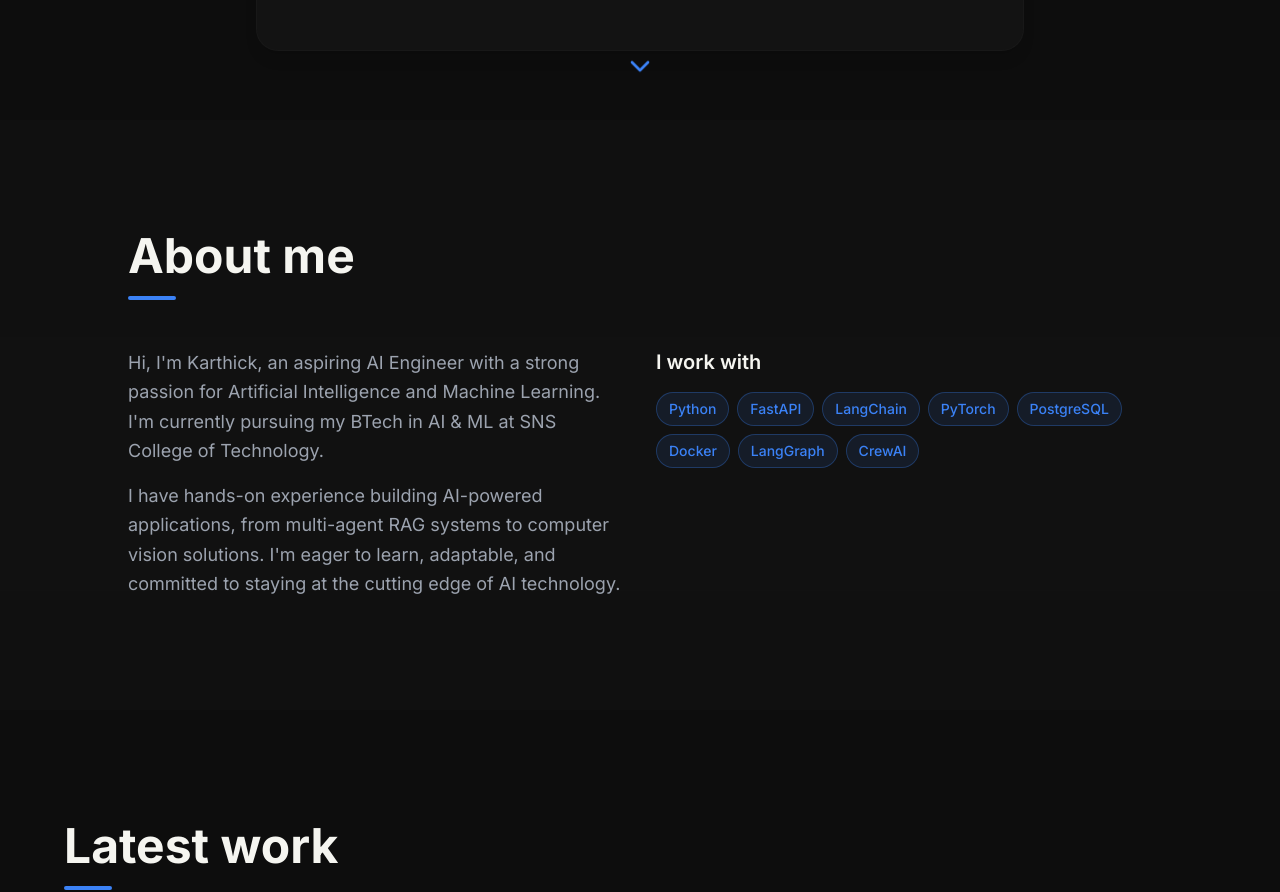
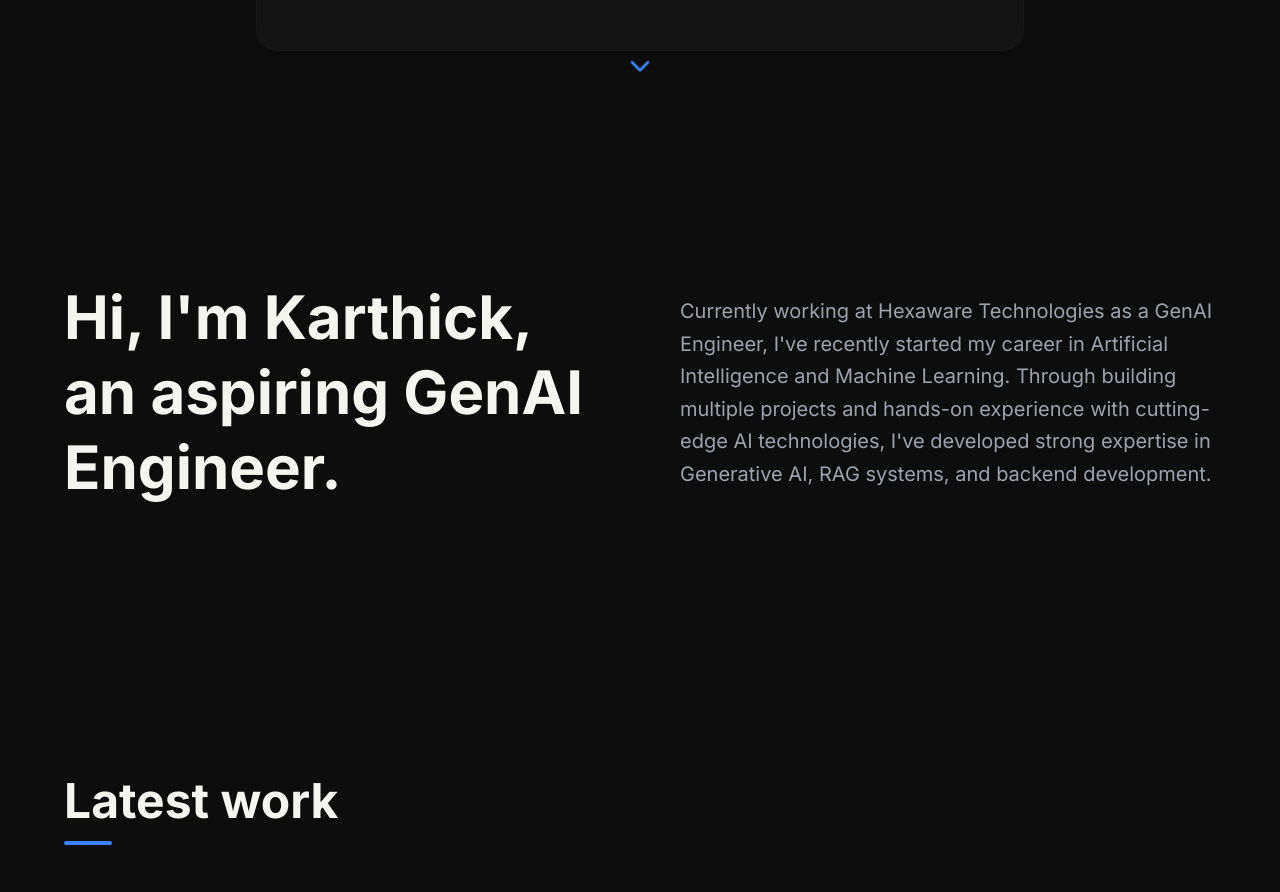
Before and after one commit to Karthickraja018/karthick-raja-e-portfolio, a Next.js app: page / in a window 1280 px wide. Shown: the part 680-1572 px from the top of the page. Built offline with nearby package versions, Linux system fonts and the light colour scheme.

Commit message:
feat: implement scroll-based visibility for about section elements

```diff
--- a/components/about.tsx
+++ b/components/about.tsx
@@ -1,49 +1,75 @@
 'use client'
 
+import { useEffect, useRef, useState } from 'react'
+
+interface ScrollRevealElement {
+  ref: React.RefObject<HTMLElement>
+  isVisible: boolean
+}
+
 export default function About() {
-  const technologies = [
-    { name: 'Python', category: 'Language' },
-    { name: 'FastAPI', category: 'Backend' },
-    { name: 'LangChain', category: 'AI Framework' },
-    { name: 'PyTorch', category: 'ML' },
-    { name: 'PostgreSQL', category: 'Database' },
-    { name: 'Docker', category: 'DevOps' },
-    { name: 'LangGraph', category: 'AI Framework' },
-    { name: 'CrewAI', category: 'Multi-Agent' },
-  ]
+  const section = useRef<HTMLDivElement>(null)
+  const greeting = useRef<HTMLDivElement>(null)
+  const description = useRef<HTMLDivElement>(null)
+
+  const [greetingVisible, setGreetingVisible] = useState(false)
+  const [descriptionVisible, setDescriptionVisible] = useState(false)
+
+  useEffect(() => {
+    const observerOptions = {
+      threshold: 0.3,
+      rootMargin: '0px 0px -100px 0px',
+    }
+
+    const observer = new IntersectionObserver((entries) => {
+      entries.forEach((entry) => {
+        if (entry.isIntersecting) {
+          if (entry.target === greeting.current) {
+            setGreetingVisible(true)
+          }
+          if (entry.target === description.current) {
+            setDescriptionVisible(true)
+          }
+        }
+      })
+    }, observerOptions)
+
+    if (greeting.current) observer.observe(greeting.current)
+    if (description.current) observer.observe(description.current)
+
+    return () => observer.disconnect()
+  }, [])
 
   return (
-    <section id="about" className="py-20 md:py-28 px-6 bg-card/30">
-      <div className="max-w-5xl mx-auto">
-        <div data-scroll-animate className="space-y-12">
-          <div className="space-y-4">
-            <h2 className="text-4xl md:text-5xl font-bold text-foreground">About me</h2>
-            <div className="w-12 h-1 bg-accent rounded-full"></div>
+    <section id="about" ref={section} className="py-32 md:py-40 px-6 bg-background">
+      <div className="max-w-6xl mx-auto">
+        <div className="grid grid-cols-1 md:grid-cols-2 gap-12 md:gap-20 items-center">
+          {/* Left - Greeting */}
+          <div
+            ref={greeting}
+            className={`transition-all duration-1000 ease-out ${
+              greetingVisible
+                ? 'opacity-100 translate-y-0'
+                : 'opacity-0 translate-y-12'
+            }`}
+          >
+            <h2 className="text-5xl md:text-6xl font-bold text-foreground leading-tight">
+              Hi, I&apos;m Karthick, an aspiring GenAI Engineer.
+            </h2>
           </div>
 
-          <div className="grid grid-cols-1 md:grid-cols-2 gap-8">
-            <div className="space-y-4">
-              <p className="text-lg text-muted-foreground leading-relaxed">
-                Hi, I&apos;m Karthick, an aspiring AI Engineer with a strong passion for Artificial Intelligence and Machine Learning. I&apos;m currently pursuing my BTech in AI & ML at SNS College of Technology.
-              </p>
-              <p className="text-lg text-muted-foreground leading-relaxed">
-                I have hands-on experience building AI-powered applications, from multi-agent RAG systems to computer vision solutions. I&apos;m eager to learn, adaptable, and committed to staying at the cutting edge of AI technology.
-              </p>
-            </div>
-
-            <div className="space-y-4">
-              <h3 className="text-xl font-semibold text-foreground">I work with</h3>
-              <div className="flex flex-wrap gap-2">
-                {technologies.map((tech) => (
-                  <div
-                    key={tech.name}
-                    className="px-3 py-1.5 rounded-full bg-accent/10 border border-accent/30 text-sm font-medium text-accent hover:bg-accent/20 transition-colors"
-                  >
-                    {tech.name}
-                  </div>
-                ))}
-              </div>
-            </div>
+          {/* Right - Description */}
+          <div
+            ref={description}
+            className={`transition-all duration-1000 ease-out delay-300 ${
+              descriptionVisible
+                ? 'opacity-100 translate-y-0'
+                : 'opacity-0 translate-y-12'
+            }`}
+          >
+            <p className="text-lg md:text-xl text-muted-foreground leading-relaxed space-y-4">
+              Currently working at Hexaware Technologies as a GenAI Engineer, I&apos;ve recently started my career in Artificial Intelligence and Machine Learning. Through building multiple projects and hands-on experience with cutting-edge AI technologies, I&apos;ve developed strong expertise in Generative AI, RAG systems, and backend development.
+            </p>
           </div>
         </div>
       </div>
```
